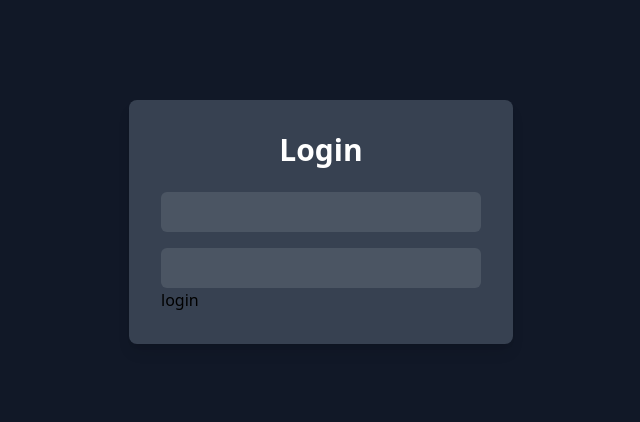
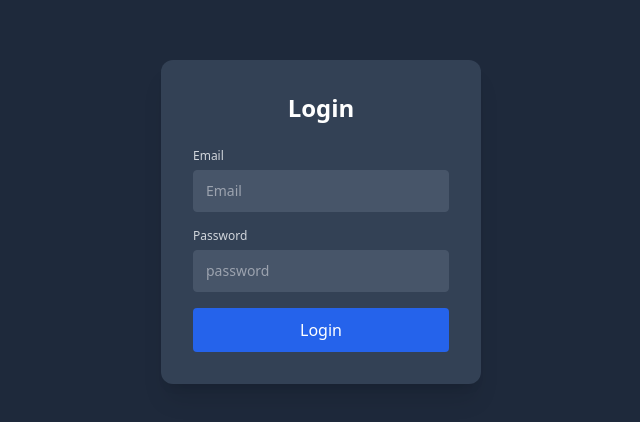
Before and after one commit to tanvir-talha058/Complete-WebDev, a website: page Tailwind/src/login.html in a window 1280 px wide. Shown: the part 178-600 px from the top of the page, without its empty margins (319-959 px from the left). Drawn offline with Linux system fonts and the light colour scheme.

Commit message:
simple login page design with tailwind

```diff
--- a/Tailwind/src/login.html
+++ b/Tailwind/src/login.html
@@ -3,24 +3,35 @@
 <head>
     <meta charset="UTF-8">
     <meta name="viewport" content="width=device-width, initial-scale=1.0">
-    <title>Login - Modern Design</title>
+    <title>Login</title>
     <link rel="stylesheet" href="output.css">
 </head>
-<body class="bg-gray-900 flex justify-center items-center min-h-screen">
-    <div class="bg-gray-700 rounded-lg p-8 shadow-lg max-w-sm w-full">
-        <h2 class="text-center text-3xl text-white mb-6 font-bold">Login</h2>
-        <form>
-            <div class="mb-4 ">
-                <label class="block text-sm font-medium text-gray-300 mb-2" for="email"></label>
-                <input class="w-full px-3 py-2 bg-gray-600 border-gray-700 rounded-md text-white focus:outline-none focus:ring-2 focus:ring-blue-500"
-                type="email" name="Email" id="email">
+<body class="bg-slate-800 flex justify-center items-center min-h-screen">
+    <div class="bg-slate-700 rounded-xl p-8 shadow-xl max-w-xs w-full">
+        <h2 class="text-center text-2xl text-white mb-6 font-semibold">Login</h2>
+        <form class="space-y-4">
+            <div>
+                <label class="block text-xs font-medium text-gray-300 mb-1.5" for="email">Email</label>
+                <input
+                    class="w-full px-3 py-2.5 bg-slate-600 border border-slate-600 rounded text-white text-sm placeholder-gray-400 focus:outline-none focus:ring-1 focus:ring-blue-500"
+                    type="email"
+                    name="Email"
+                    id="email"
+                    placeholder="Email"
+                >
             </div>
             <div>
-                <label class="block text-sm font-medium text-gray-300 mb-2" for="password"></label>
-                <input class="w-full px-3 py-2 bg-gray-600 border-gray-700 rounded-md text-white focus:outline-none focus:ring-2 focus:ring-blue-500"  type="password" name="Password" id="password">
+                <label class="block text-xs font-medium text-gray-300 mb-1.5" for="password">Password</label>
+                <input
+                    class="w-full px-3 py-2.5 bg-slate-600 border border-slate-600 rounded text-white text-sm placeholder-gray-400 focus:outline-none focus:ring-1 focus:ring-blue-500"
+                    type="password"
+                    name="Password"
+                    id="password"
+                    placeholder="password"
+                >
             </div>
+            <button class="w-full bg-blue-600 text-white py-2.5 rounded hover:bg-blue-700 transition-colors font-medium mt-6" type="submit">Login</button>
         </form>
-        <button type="submit">login</button>
     </div>
 </body>
 </html>
```
Also changed, not shown: Tailwind/src/output.css.
